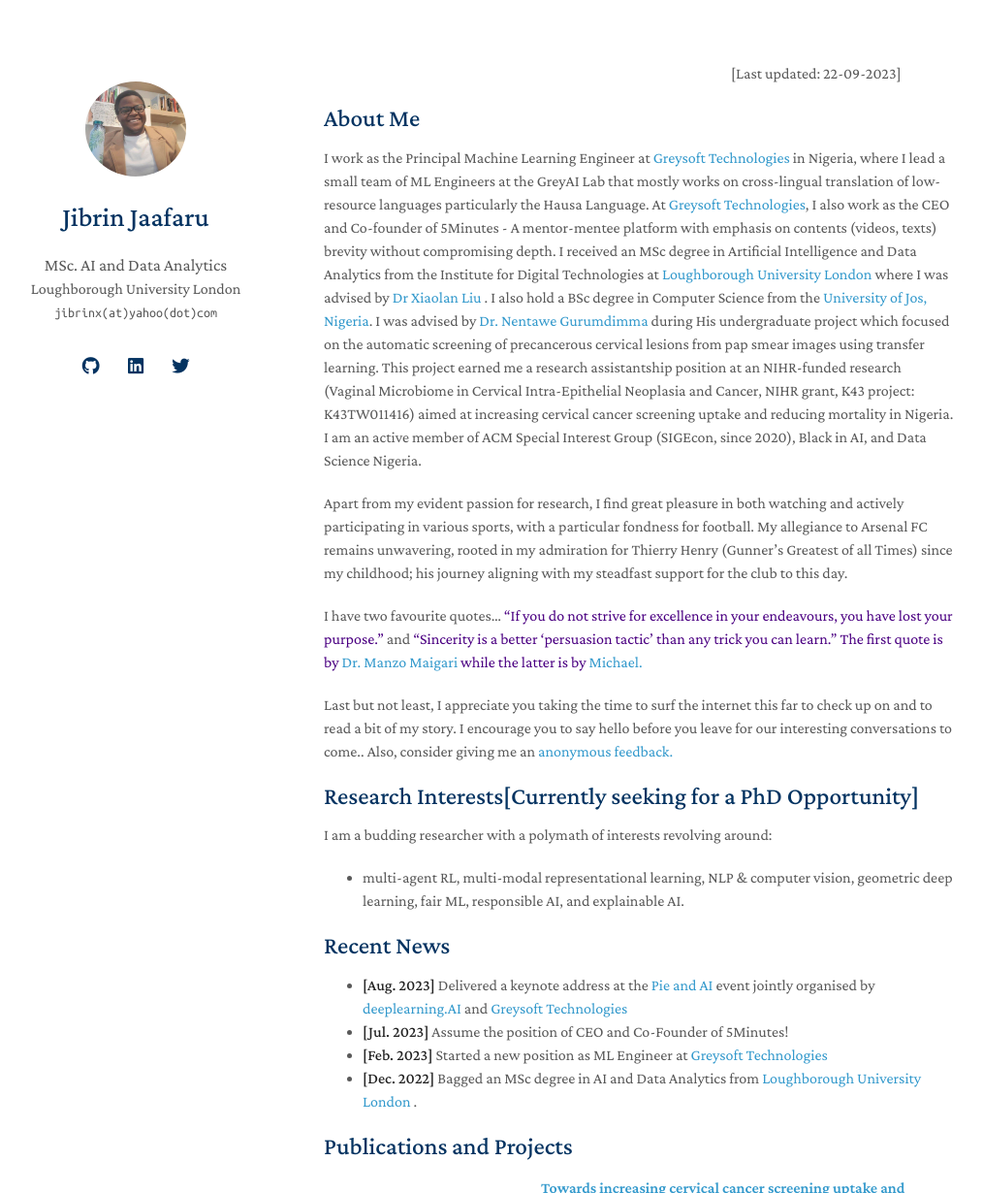
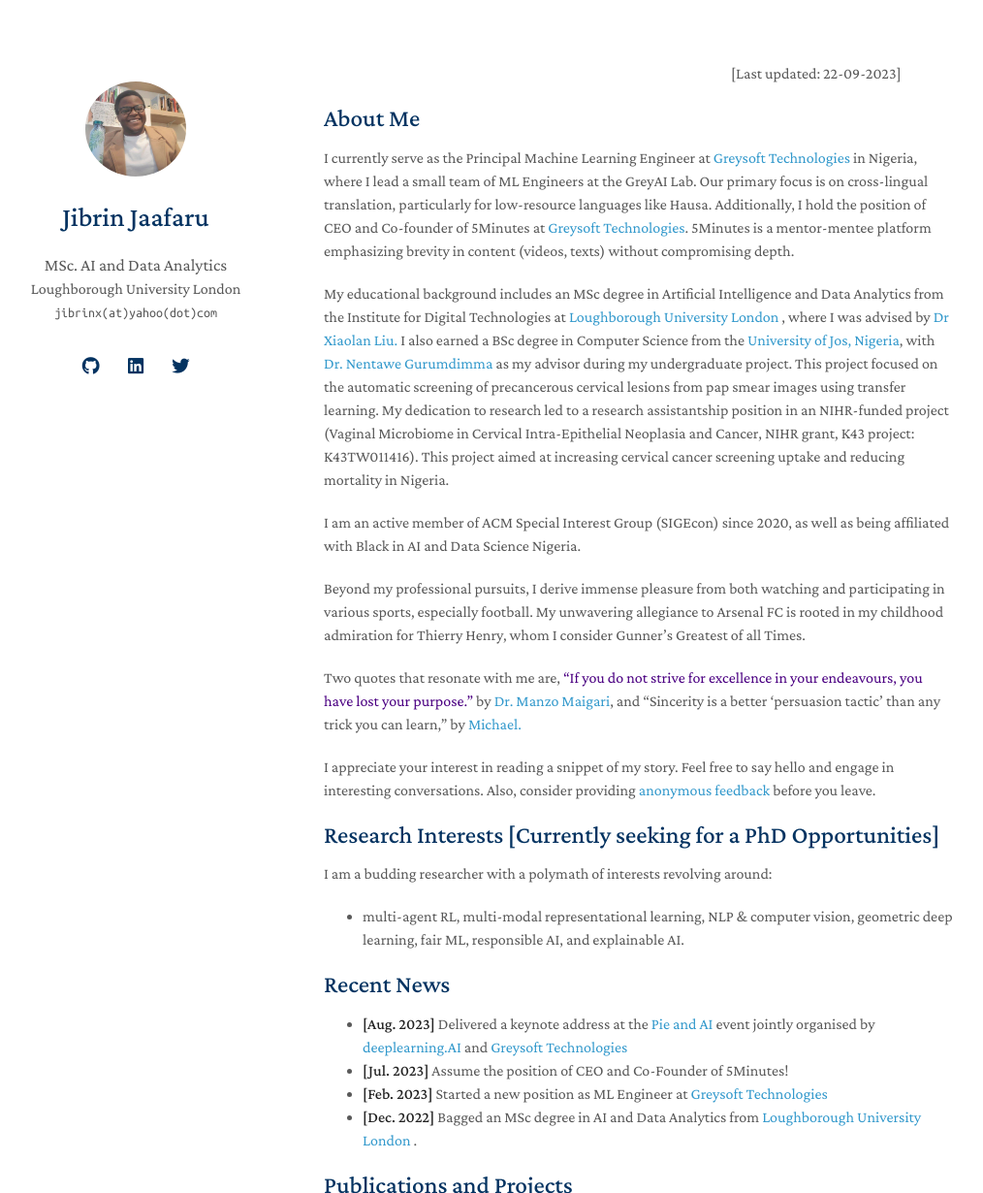
Before and after one commit to jibrinx/jibrinx.github.io, a Jekyll site: the page built from index.md, in a window 1280 px wide and 1400 px high, cut to the strip 0-1230 px from the top of the window. Shown: the whole strip at 97% size, without its empty margins (136-1150 px from the left). Built offline with Jekyll 4.4.1, drawn with Linux system fonts in a browser that asks for light colours; nearby versions of some CDN libraries; a style sheet for code colours, icons or effects is not loaded.

Commit message:
Update index.md

```diff
--- a/index.md
+++ b/index.md
@@ -4,17 +4,20 @@
 &nbsp;&nbsp;&nbsp;&nbsp;&nbsp;&nbsp;&nbsp;&nbsp;&nbsp;&nbsp;&nbsp;&nbsp;&nbsp;&nbsp;&nbsp; &nbsp;&nbsp;&nbsp;&nbsp;&nbsp;&nbsp;&nbsp;&nbsp;&nbsp;&nbsp;&nbsp;&nbsp;&nbsp;&nbsp;&nbsp;&nbsp;&nbsp;&nbsp;&nbsp;&nbsp;&nbsp;&nbsp;&nbsp;&nbsp;&nbsp;&nbsp;&nbsp;&nbsp;&nbsp;&nbsp;&nbsp;&nbsp;&nbsp;&nbsp;&nbsp;&nbsp;&nbsp;&nbsp;&nbsp;&nbsp;&nbsp;&nbsp;&nbsp;&nbsp;&nbsp; &nbsp;&nbsp;&nbsp;&nbsp;&nbsp;&nbsp;&nbsp;&nbsp;&nbsp;&nbsp;&nbsp;&nbsp;&nbsp;&nbsp;&nbsp;&nbsp;&nbsp;&nbsp;&nbsp;&nbsp;&nbsp;&nbsp;&nbsp;&nbsp;&nbsp;&nbsp;&nbsp;&nbsp;&nbsp;&nbsp;&nbsp;&nbsp;&nbsp;&nbsp;&nbsp;&nbsp;&nbsp;&nbsp;&nbsp;&nbsp;&nbsp;&nbsp;&nbsp;&nbsp;&nbsp; &nbsp;&nbsp;&nbsp;&nbsp;&nbsp;&nbsp;&nbsp;&nbsp;&nbsp;&nbsp;&nbsp;&nbsp;&nbsp;&nbsp;&nbsp;&nbsp;&nbsp;&nbsp;&nbsp;&nbsp;&nbsp;&nbsp;&nbsp;&nbsp;&nbsp;&nbsp;&nbsp;&nbsp;&nbsp;&nbsp;&nbsp;&nbsp;[Last updated: 22-09-2023]
 ## About Me
 
+I currently serve as the Principal Machine Learning Engineer at <a href="https://greysoft.ng">Greysoft Technologies</a> in Nigeria, where I lead a small team of ML Engineers at the GreyAI Lab. Our primary focus is on cross-lingual translation, particularly for low-resource languages like Hausa. Additionally, I hold the position of CEO and Co-founder of 5Minutes at <a href="https://greysoft.ng">Greysoft Technologies</a>. 5Minutes is a mentor-mentee platform emphasizing brevity in content (videos, texts) without compromising depth.
 
-I work as the Principal Machine Learning Engineer at <a href="https://greysoft.ng">Greysoft Technologies</a> in Nigeria, where I lead a small team of ML Engineers at the GreyAI Lab that mostly works on cross-lingual translation of low-resource languages particularly the Hausa Language. At <a href="https://greysoft.ng">Greysoft Technologies</a>, I also work as the CEO and Co-founder of 5Minutes - A mentor-mentee platform with emphasis on contents (videos, texts) brevity without compromising depth. I received an MSc degree in Artificial Intelligence and Data Analytics from the Institute for Digital Technologies at  <a href="https://www.lborolondon.ac.uk/study/masters-degrees/artificial-intelligence-data-analytics/"> Loughborough University London </a> where I was advised by <a href="https://www.lborolondon.ac.uk/about/staff/dr-xiaolan-liu/">Dr Xiaolan Liu </a>. I also hold a BSc degree in Computer Science from the <a href="https://unijos.edu.ng">University of Jos, Nigeria</a>. I was advised by  <a href="https://scholar.google.com/citations?user=q9VpwWEAAAAJ&hl=enDr. Nentawe Gurumdimma)"> Dr. Nentawe Gurumdimma</a> during His undergraduate project which focused on the automatic screening of precancerous cervical lesions from pap smear images using transfer learning. This project earned me a research assistantship position at an NIHR-funded research (Vaginal Microbiome in Cervical Intra-Epithelial Neoplasia and Cancer, NIHR grant,
-K43 project: K43TW011416) aimed at increasing cervical cancer screening uptake and reducing mortality in Nigeria. I am an active member of ACM Special Interest Group (SIGEcon, since 2020), Black in AI, and Data Science Nigeria.
+My educational background includes an MSc degree in Artificial Intelligence and Data Analytics from the Institute for Digital Technologies at  <a href="https://www.lborolondon.ac.uk/study/masters-degrees/artificial-intelligence-data-analytics/"> Loughborough University London </a>, where I was advised by <a href="https://www.lborolondon.ac.uk/about/staff/dr-xiaolan-liu/">Dr Xiaolan Liu.</a> I also earned a BSc degree in Computer Science from the <a href="https://unijos.edu.ng">University of Jos, Nigeria</a>, with <a href="https://scholar.google.com/citations?user=q9VpwWEAAAAJ&hl=enDr. Nentawe Gurumdimma)"> Dr. Nentawe Gurumdimma</a> as my advisor during my undergraduate project. This project focused on the automatic screening of precancerous cervical lesions from pap smear images using transfer learning. My dedication to research led to a research assistantship position in an NIHR-funded project (Vaginal Microbiome in Cervical Intra-Epithelial Neoplasia and Cancer, NIHR grant, K43 project: K43TW011416). This project aimed at increasing cervical cancer screening uptake and reducing mortality in Nigeria.
 
-Apart from my evident passion for research, I find great pleasure in both watching and actively participating in various sports, with a particular fondness for football. My allegiance to Arsenal FC remains unwavering, rooted in my admiration for Thierry Henry (Gunner's Greatest of all Times) since my childhood; his journey aligning with my steadfast support for the club to this day.
+I am an active member of ACM Special Interest Group (SIGEcon) since 2020, as well as being affiliated with Black in AI and Data Science Nigeria.
 
-I have two favourite quotes...<span style="color:indigo;"> "If you do not strive for excellence in your endeavours, you have lost your purpose." </span> and <span style="color:indigo;">"Sincerity is a better 'persuasion tactic' than any trick you can learn."  The first quote is by <a href="https://manzomaigari.com/#/">Dr. Manzo Maigari</a> while the latter is by <a href="https://twitter.com/mmay3r/status/1336432412285231104">Michael.</a></span>
+Beyond my professional pursuits, I derive immense pleasure from both watching and participating in various sports, especially football. My unwavering allegiance to Arsenal FC is rooted in my childhood admiration for Thierry Henry, whom I consider Gunner's Greatest of all Times.
 
-Last but not least, I appreciate you taking the time to surf the internet this far to check up on and to read a bit of my story. I encourage you to say hello before you leave for our interesting conversations to come.. Also, consider giving me an  <a href="https://ngl.link/jibrinx">anonymous feedback.</a>
+Two quotes that resonate with me are, <span style="color:indigo;"> "If you do not strive for excellence in your endeavours, you have lost your purpose." </span> by <a href="https://manzomaigari.com/#/">Dr. Manzo Maigari</a>, and <span> "Sincerity is a better 'persuasion tactic' than any trick you can learn," by <a href="https://twitter.com/mmay3r/status/1336432412285231104">Michael.</a> </span>
 
-## Research Interests[Currently seeking for a PhD Opportunity]
+I appreciate your interest in reading a snippet of my story. Feel free to say hello and engage in interesting conversations. Also, consider providing <a href="https://ngl.link/jibrinx">anonymous feedback</a> before you leave.
+
+
+## Research Interests [Currently seeking for a PhD Opportunities]
 I am a budding researcher with a polymath of interests revolving around:
 - multi-agent RL, multi-modal representational learning, NLP & computer vision, geometric deep learning, fair ML, responsible AI, and explainable AI.
 
```
